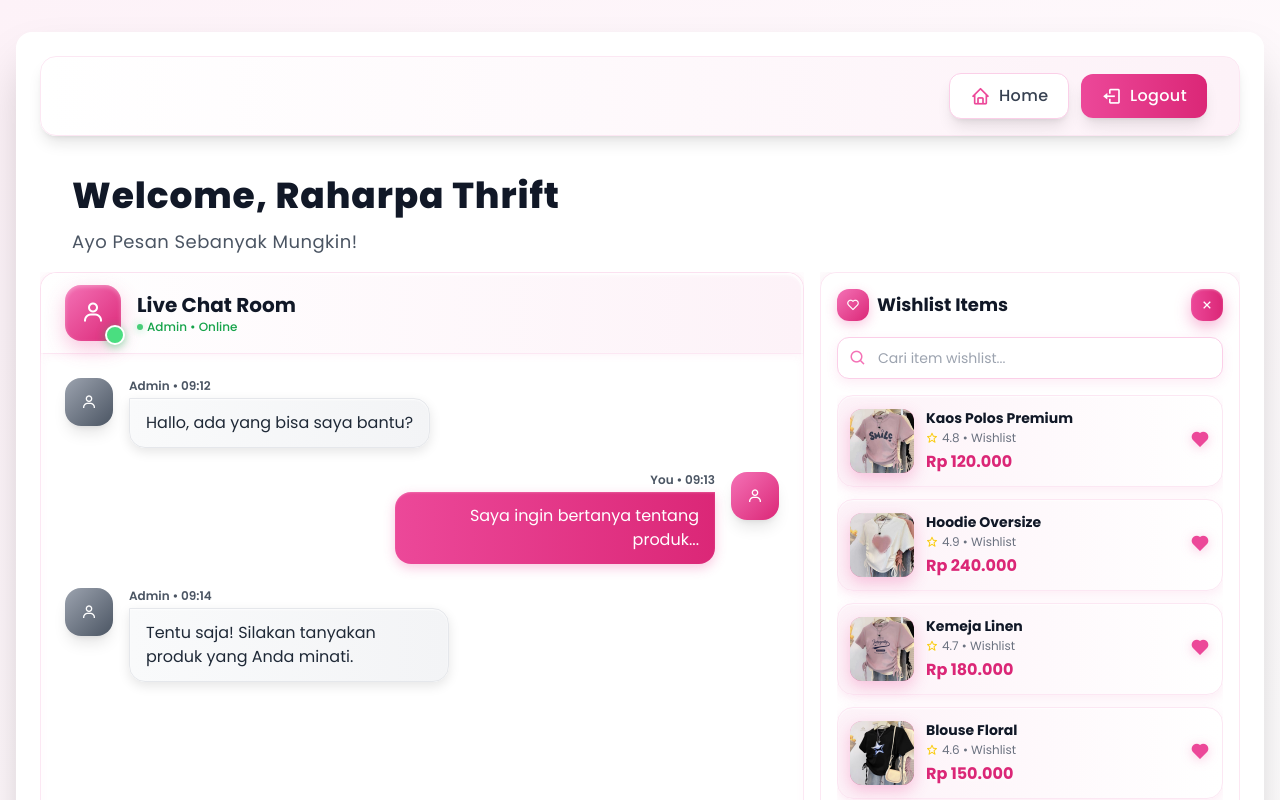
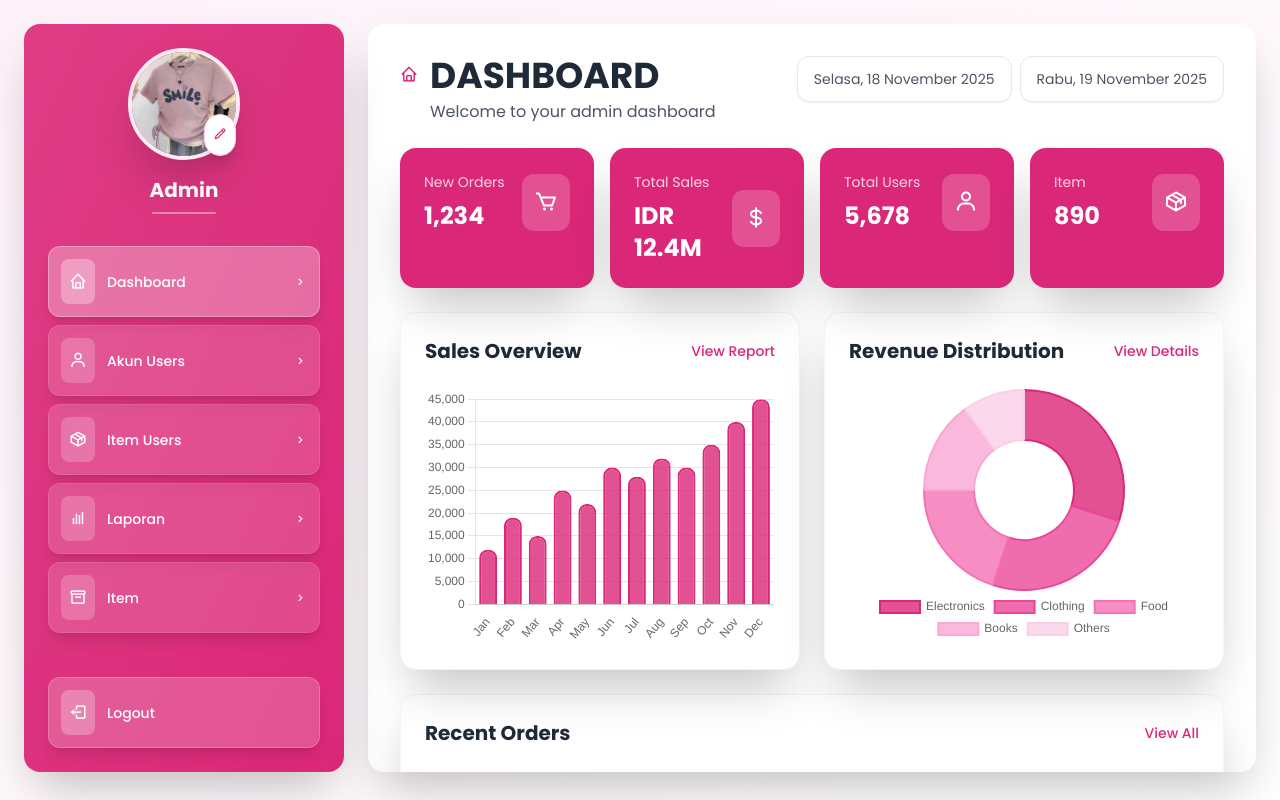
Before and after one commit to bangpii/RaharpaThrift, a React (Vite) app: page / in a window 1280 px wide. Shown: the top 800 px of the page. Built offline with nearby package versions, Linux system fonts and the light colour scheme.

Commit message:
first init 2

```diff
--- a/src/App.jsx
+++ b/src/App.jsx
@@ -4,8 +4,8 @@ import Admin from './pages/Admin'
 function App() {
   return (
     <div>
-        <User/>
-        {/* <Admin/> */}
+        {/* <User/>/ */}
+        <Admin/>
     </div>
   )
 }
--- a/src/components/user/Header.jsx
+++ b/src/components/user/Header.jsx
@@ -15,7 +15,7 @@ const Header = () => {
         max-[450px]:text-3xl max-[390px]:text-2xl transform transition-transform hover:scale-105
         whitespace-nowrap"
       >
-       {/* Raharpa <span className="text-pink-500">Thrift</span> */}
+       Raharpa <span className="text-pink-500">Thrift</span>
       </h2>
 
       {/* Navigation Buttons */}
--- a/src/components/user/Title.jsx
+++ b/src/components/user/Title.jsx
@@ -1,7 +1,7 @@
 import React, { useEffect, useState } from "react";
 
 const Title = () => {
-  const text = " Raharpa Thrift";
+  const text = " Selamat Datang";
 
   const [displayText, setDisplayText] = useState("");
   const [index, setIndex] = useState(0);
@@ -39,7 +39,7 @@ const Title = () => {
   return (
     <div className="text-start mt-10 px-8">
       <h1 className="font-poppins font-extrabold text-4xl text-gray-900 tracking-wide">
-        Welcome,
+        Hallo,
         {isSmallScreen ? text : displayText}
         {!isSmallScreen && <span className="animate-blink ">|</span>}
       </h1>
```
